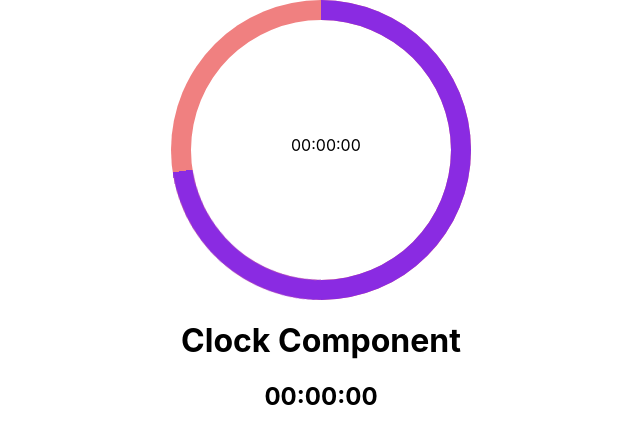
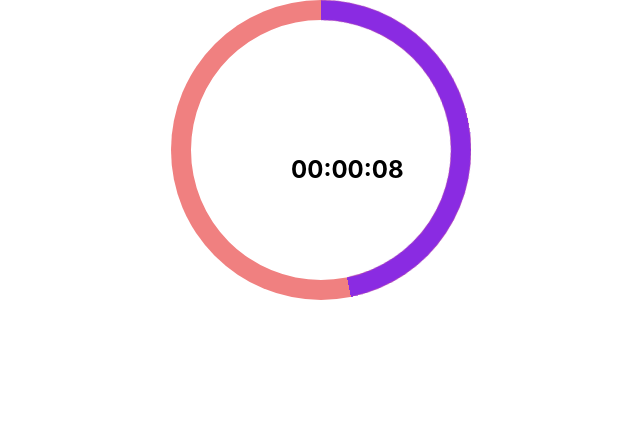
Before and after one commit to SofPan/lovely-earthquake, a React (Create React App) app in the folder client/: page / in a window 1280 px wide. Shown: the top 444 px of the page, without its empty margins (319-959 px from the left). Built offline with nearby package versions, Linux system fonts and the light colour scheme.

Commit message:
AnimatedBorder and Clock time synced up and passing styles to pseudo elements

```diff
--- a/client/src/components/Timer/AnimatedBorder.jsx
+++ b/client/src/components/Timer/AnimatedBorder.jsx
@@ -1,11 +1,24 @@
 import '../../styles/Timer/AnimatedBorder.css';
+import Clock from './Clock';
 
-const AnimatedBorder = () => {
+const AnimatedBorder = (props) => {
   return(
     <div id="clock-border" className="clock-animation">
-      <div className="clock-inner">00:00:00</div>
-      <div className='left-half'></div>
-      <div className='right-half'></div>
+      <div className="clock-inner">
+        <Clock time={props.time} />
+      </div>
+      <div
+        style={{
+          animationDuration: props.borderTime + 'ms'
+        }}
+        className='left-half'
+      ></div>
+      <div
+        style={{
+          animationDuration: props.borderTime + 'ms'
+        }}
+        className='right-half'
+      ></div>
     </div>
   )
 }
--- a/client/src/components/Timer/Clock.jsx
+++ b/client/src/components/Timer/Clock.jsx
@@ -17,7 +17,6 @@ const Clock = props => {
 
   return(
     <div>
-      <h1>Clock Component</h1>
       <h2>
         <span id="hours">
           {hours < 10 ? "0" + hours : hours}
--- a/client/src/components/Timer/Timer.jsx
+++ b/client/src/components/Timer/Timer.jsx
@@ -1,10 +1,11 @@
 import { useEffect, useState } from "react";
 
-import Clock from './Clock';
 import AnimatedBorder from "./AnimatedBorder";
 
 const Timer = () => {
-  const [time, setTime] = useState(0);
+  const [time, setTime] = useState(15000);
+  // Set to the original user input duration for animated border timing
+  const initialTime = 15000;
 
   useEffect(() => {
     // Maximum timer allowance is 8 hours
@@ -21,8 +22,7 @@ const Timer = () => {
 
   return(
     <div>
-      <AnimatedBorder />
-      <Clock time={time}/>
+      <AnimatedBorder time={time} borderTime={initialTime} />
     </div>
   )
 }
--- a/client/src/styles/Timer/AnimatedBorder.css
+++ b/client/src/styles/Timer/AnimatedBorder.css
@@ -35,7 +35,7 @@
   height: 100%;
   box-sizing: border-box;
   border: 20px solid blueviolet;
-  animation-duration: 20s;
+  animation-duration: inherit;
   animation-iteration-count: 1;
   animation-timing-function: linear;
   animation-fill-mode: forwards;
```
